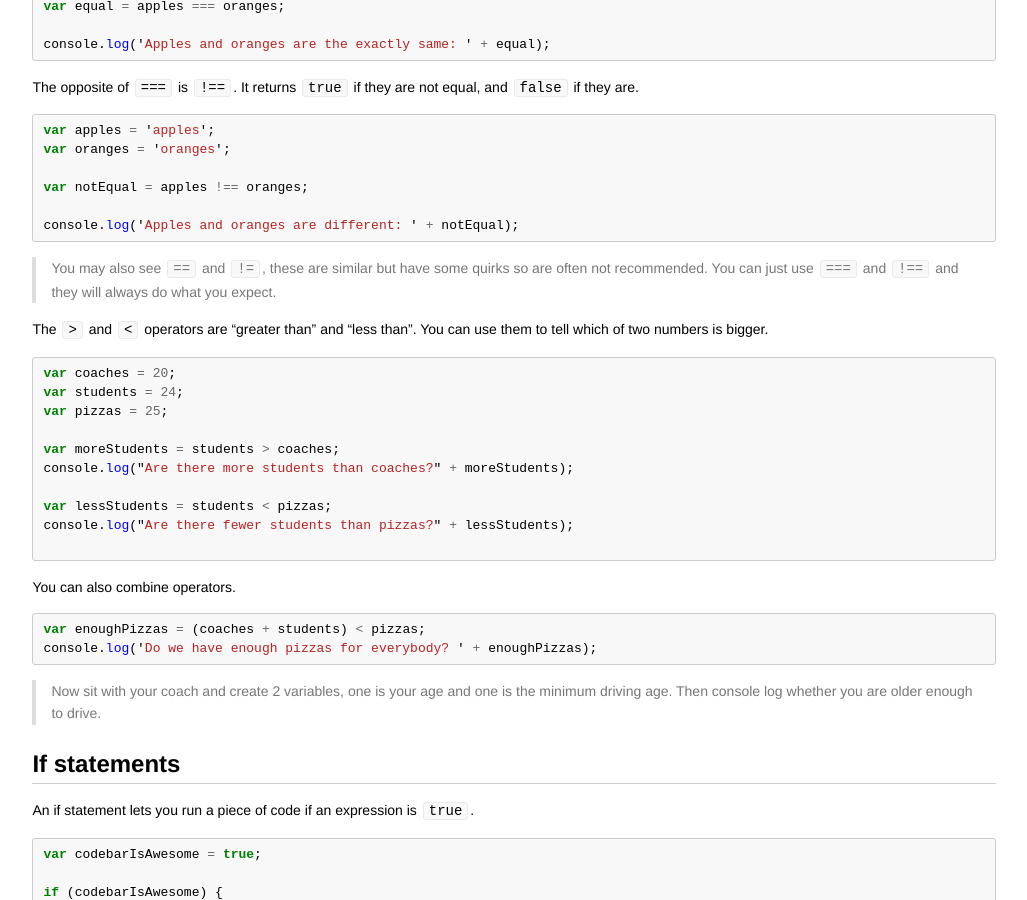
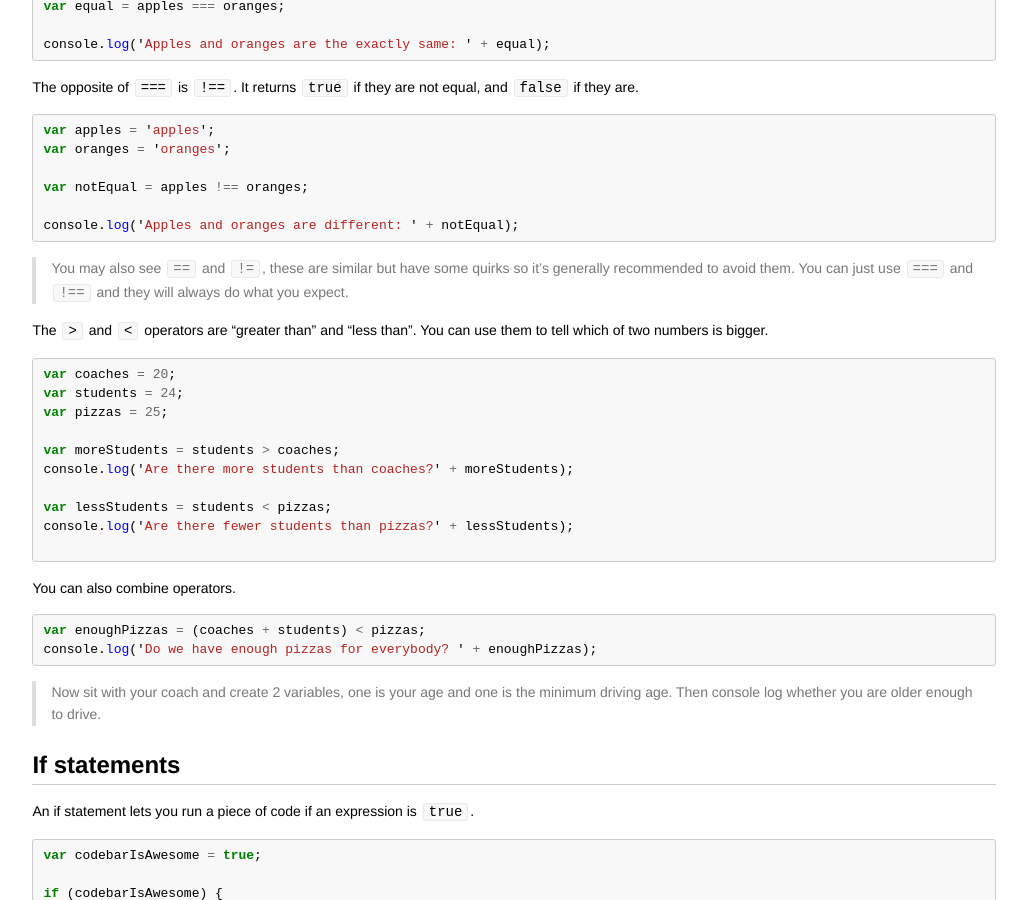
Before and after one commit to codebar/tutorials, a Jekyll site: the page built from js/lesson2/tutorial.md, in a window 1280 px wide and 900 px high, scrolled down 1675 px. Shown: the whole window, without its empty margins (126-1153 px from the left). Built offline with Jekyll 4.4.1, drawn with Linux system fonts in a browser that asks for light colours.

Commit message:
amends from richard's comments

````diff
--- a/js/lesson2/tutorial.md
+++ b/js/lesson2/tutorial.md
@@ -105,8 +105,7 @@ var notEqual = apples !== oranges;
 console.log('Apples and oranges are different: ' + notEqual);
 ```
 
-> You may also see `==` and `!=`, these are similar but have some quirks so are
-> often not recommended.
+> You may also see `==` and `!=`, these are similar but have some quirks so it's generally recommended to avoid them.
 > You can just use `===` and `!==` and they will
 > always do what you expect.
 
@@ -119,10 +118,10 @@ var students = 24;
 var pizzas = 25;
 
 var moreStudents = students > coaches;
-console.log("Are there more students than coaches?" + moreStudents);
+console.log('Are there more students than coaches?' + moreStudents);
 
 var lessStudents = students < pizzas;
-console.log("Are there fewer students than pizzas?" + lessStudents);
+console.log('Are there fewer students than pizzas?' + lessStudents);
 
 ```
 
````
Also changed, not shown: js/lesson3/tutorial.md (+1 -1 lines).
